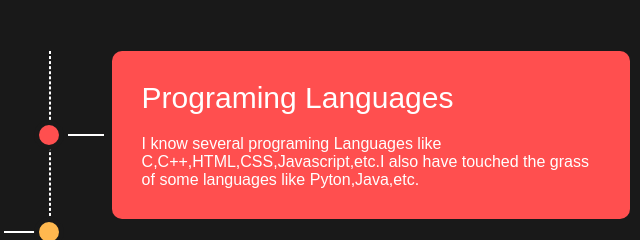
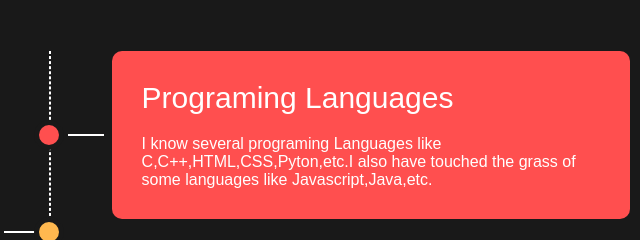
Before and after one commit to ZOCO1206/Amayash-portfolio.github.io, a plain HTML site: page index.html in a window 1280 px wide. Shown: the part 4480-4720 px from the top of the page, 586-1226 px from the left. Drawn offline with Linux system fonts and the light colour scheme.

Commit message:
Update index.html

```diff
--- a/index.html
+++ b/index.html
@@ -141,8 +141,8 @@
         <div class="card">
             <div class="card-body">
                 <h1 class="card-title">Programing Languages</h1>
-                <p class="card-detail">I know several programing Languages like C,C++,HTML,CSS,Javascript,etc.I also
-                    have touched the grass of some languages like Pyton,Java,etc.</p>
+                <p class="card-detail">I know several programing Languages like C,C++,HTML,CSS,Pyton,etc.I also
+                    have touched the grass of some languages like Javascript,Java,etc.</p>
             </div>
         </div>
         <div class="card">
```
